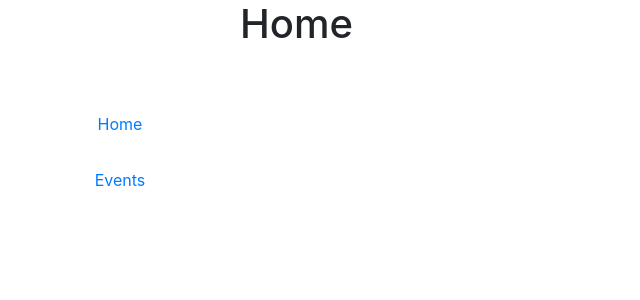
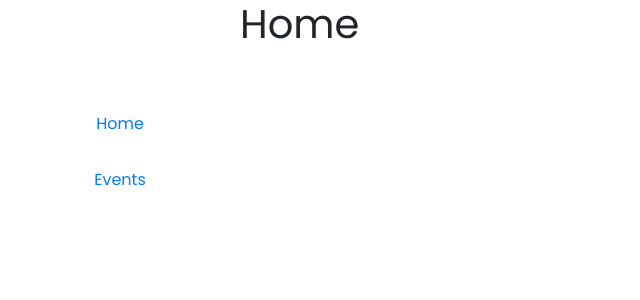
Before and after one commit to janakitti/hackathon-global, a React (Create React App) app: page / in a window 1280 px wide. Shown: the top 300 px of the page, without its empty margins (0-640 px from the left). Built offline with nearby package versions, Linux system fonts and the light colour scheme.

Commit message:
Add Poppins font

```diff
--- a/src/styles/main.scss
+++ b/src/styles/main.scss
@@ -1,3 +1,9 @@
 @import "./variables";
 @import "../components/Events/Events";
 @import "../components/Home/Home";
+
+@import url("https://fonts.googleapis.com/css2?family=Poppins:wght@100;300;400;700&display=swap");
+
+body {
+  font-family: "Poppins", sans-serif;
+}
```
